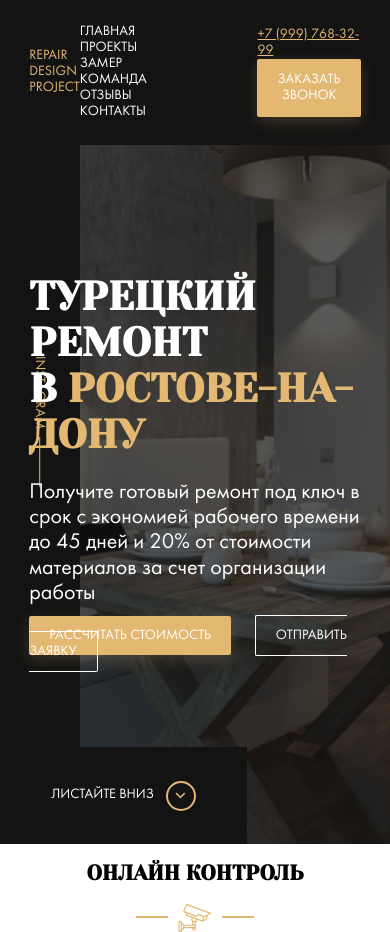
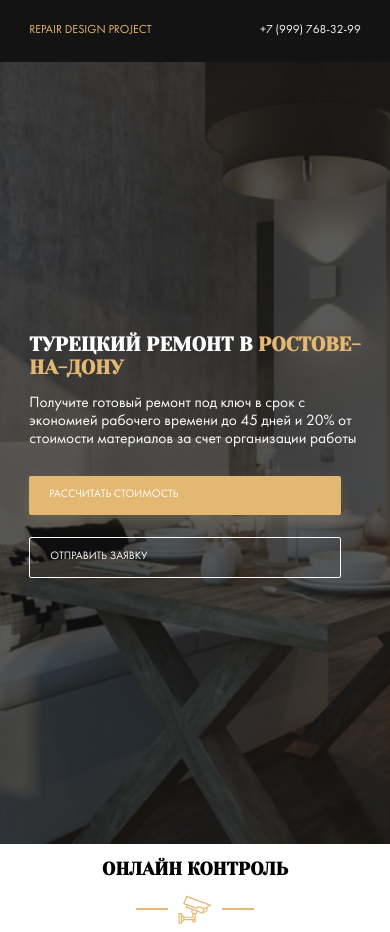
Before and after one commit to Meltatorn/Project, a website: page index.html in a window 390 px wide. Drawn offline with Linux system fonts and the light colour scheme; files whose address does not match are found by name.

Commit message:
refact: make responsive layout for header and hero

```diff
--- a/gulpfile.js
+++ b/gulpfile.js
@@ -1,6 +1,7 @@
 const {src, dest, watch} = require('gulp');
 const browserSync  = require('browser-sync').create();
 const sass = require('gulp-sass');
+const autoprefixer = require('gulp-autoprefixer');
 
 function bs() {
     serveSass();
@@ -18,6 +19,9 @@ function bs() {
 function serveSass() {
     return src("./sass/**/*.sass", "./sass/**/*.scss")
         .pipe(sass())
+        .pipe(autoprefixer({
+            cascade: false
+        }))
         .pipe(dest("./css"))
         .pipe(browserSync.stream());
 }
--- a/package.json
+++ b/package.json
@@ -17,7 +17,8 @@
   },
   "homepage": "https://github.com/Meltatorn/Project#readme",
   "devDependencies": {
-    "gulp": "^4.0.2"
+    "gulp": "^4.0.2",
+    "gulp-autoprefixer": "^7.0.1"
   },
   "dependencies": {
     "browser-sync": "^2.26.7",
--- a/sass/_interface.sass
+++ b/sass/_interface.sass
@@ -3,6 +3,7 @@
   border: none
   border-radius: 2px
   text-transform: uppercase
+  font-size: 0.93rem
   &:hover
     cursor: pointer
   &--primary
--- /dev/null
+++ b/sass/_media.sass
@@ -0,0 +1,40 @@
+@media screen and ( max-width: 1200px )
+  html
+    font-size: 12px
+  .nav
+    &__item
+      margin-right: 1rem
+@media screen and ( max-width: 992px )
+  .nav
+    display: none
+  .hero
+    &__instagram
+      display: none
+    &__content
+      margin-left: 0
+@media screen and ( max-width: 570px )
+  .contacts
+    &__phone
+      margin-right: 0
+      color: $light
+      text-decoration: none
+    &__button
+      display: none
+  .title
+    font-size: 1.64rem
+  .hero
+    &__scroll-down
+      display: none
+    &__content
+      min-width: 22.86rem
+    &__text
+      font-size: 1.29rem
+      margin-bottom: 2.28rem
+    &__button
+      display: block
+      min-width: 22.86rem
+      margin-bottom: 1.85rem
+@media screen and ( max-height: 520px  )
+  .hero
+    &__scroll-down
+      display: none
--- a/sass/_settings.sass
+++ b/sass/_settings.sass
@@ -1,8 +1,10 @@
 *, *:before, *:after
   box-sizing: border-box
+html
+  font-size: 14px
 body
   font-family: 'Futura Book', sans-serif
-  font-size: 14px
+  font-size: 1rem
 .section
   &-title
     text-align: center
--- a/sass/style.sass
+++ b/sass/style.sass
@@ -7,3 +7,5 @@
 @import 'templates/header'
 @import 'templates/hero'
 @import 'templates/control'
+
+@import 'media'
--- a/sass/templates/_header.sass
+++ b/sass/templates/_header.sass
@@ -18,7 +18,7 @@
     color: $light
     text-decoration: none
     text-transform: uppercase
-    margin-right: 40px
+    margin-right: 2.85rem
     transition: color 0.2s
     &:hover
       color: $primary
--- a/sass/templates/_hero.sass
+++ b/sass/templates/_hero.sass
@@ -16,10 +16,11 @@
     height: 100%
     background-color: rgba($dark, 0.7)
   &__content
-    max-width: 670px
+    max-width: 47.85rem
     position: relative
+    margin-left: 4.28rem
   &__text
-    font-size: 22px
+    font-size: 1.57rem
     max-width: 500px
   &__button
     margin-right: 20px
@@ -37,8 +38,8 @@
     justify-content: center
     left: 0
     bottom: 0
-    min-width: 247px
-    min-height: 97px
+    min-width: 17.6rem
+    min-height: 6.92rem
     background-color: $dark
     text-transform: uppercase
     text-decoration: none
@@ -74,6 +75,6 @@
   margin: 0
   font-family: 'Yeseva One', cursive;
   text-transform: uppercase
-  font-size: 40px
+  font-size: 2.857rem
   &--primary
     color: $primary
```
Also changed, not shown: css/style.css, sass/_grid.sass (line endings or trailing spaces), 1 other file.
